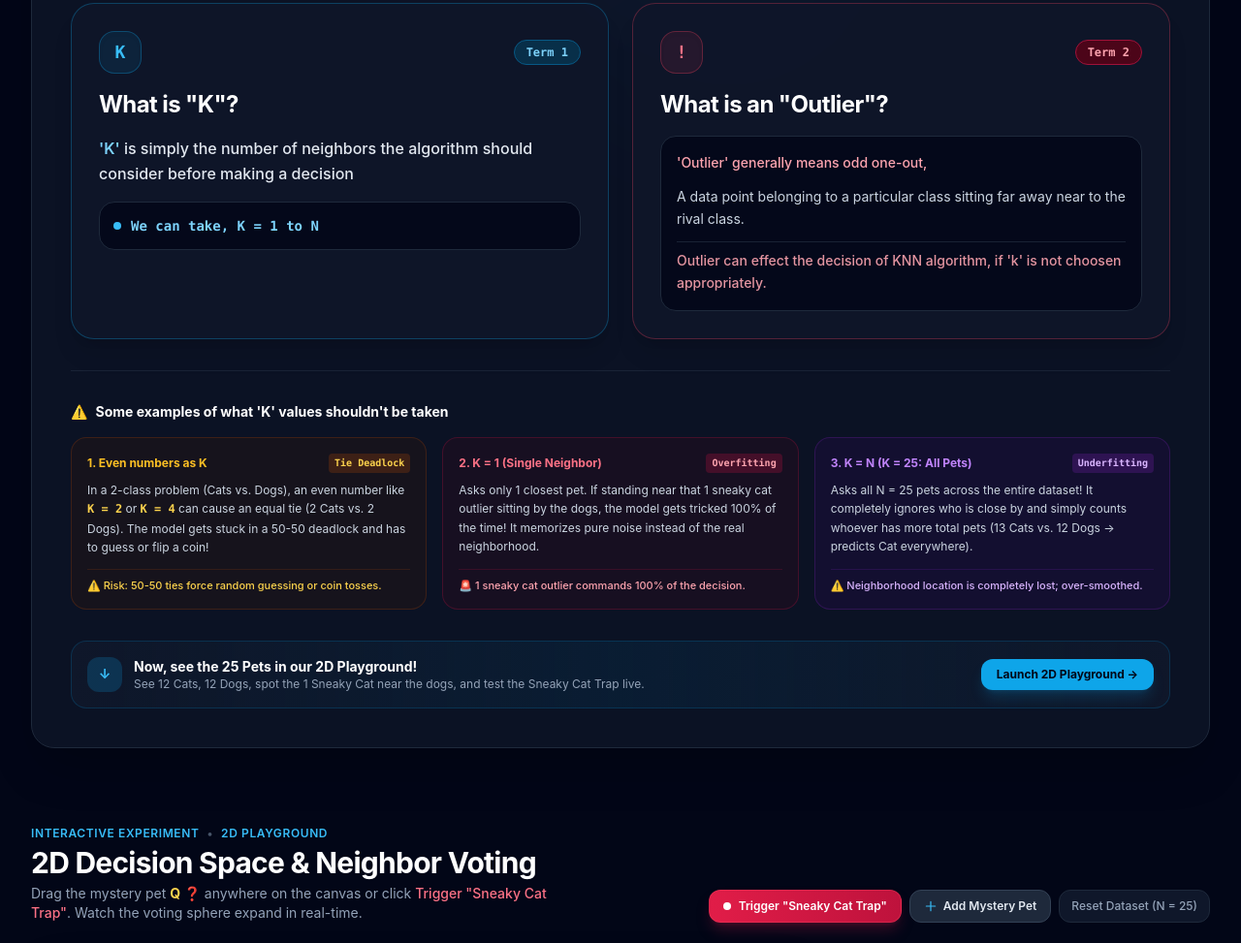
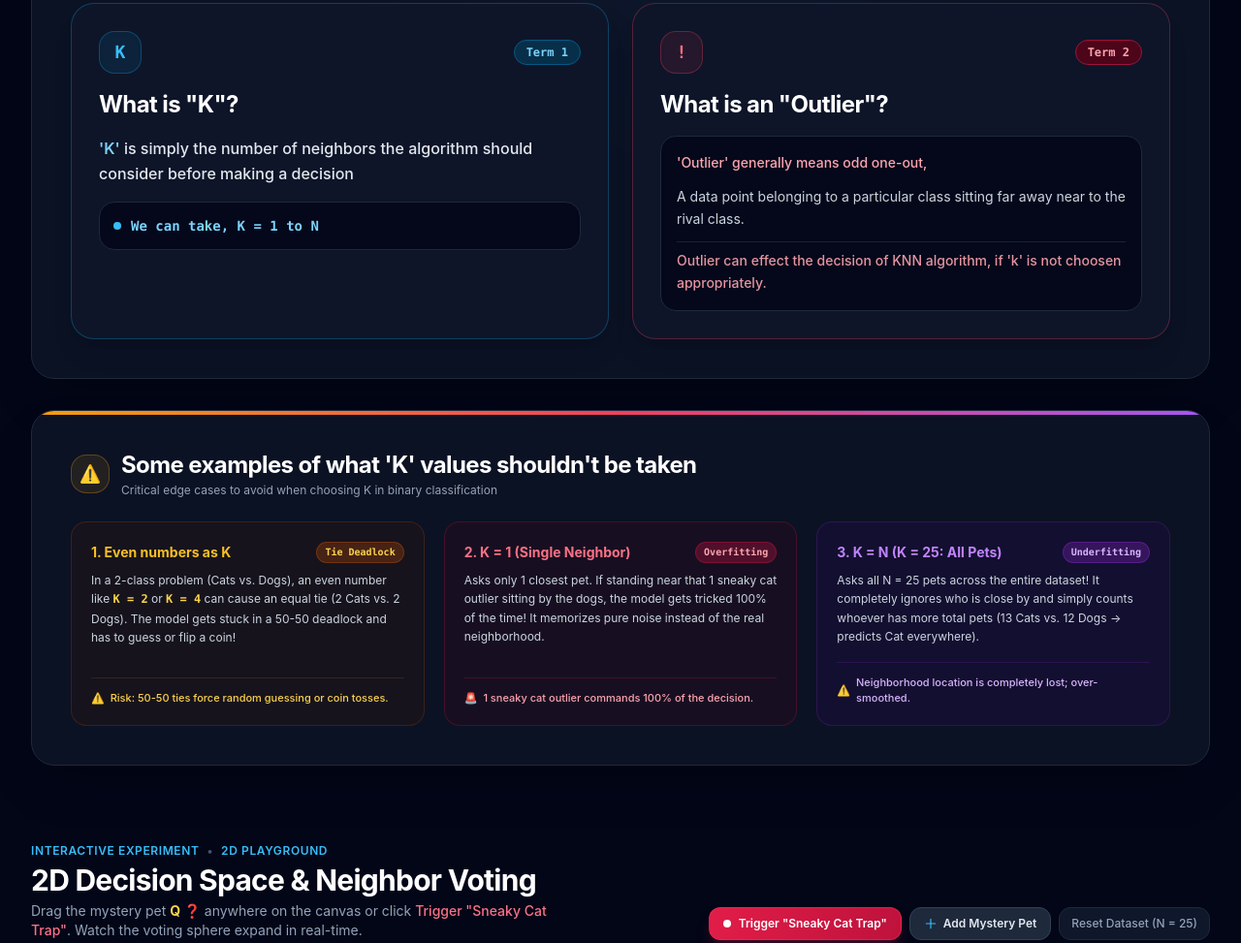
Before and after one commit to Ayush-Tummalapalli/knnpresentation, a plain HTML site: page index.html in a window 1280 px wide. Shown: the part 448-1421 px from the top of the page at 97% size. Drawn offline with nearby package versions, Linux system fonts and the light colour scheme.

Commit message:
Separate intuition terms and what K values to avoid into two distinct boxes, remove bridge banner

```diff
--- a/index.html
+++ b/index.html
@@ -118,10 +118,11 @@
     </section>
 
     <!-- SECTION 1: UNDERSTANDING 'K' AND 'OUTLIERS' (BINARY WAR ANALOGY) -->
-    <section id="intuition" class="scroll-mt-20">
+    <section id="intuition" class="scroll-mt-20 space-y-8">
+      <!-- BOX 1: THE TWO TERMS (2 SUB-BOXES) -->
       <div class="glass-panel p-8 sm:p-10 rounded-3xl border border-slate-800 shadow-2xl relative overflow-hidden">
         <!-- Top accent decoration -->
-        <div class="absolute top-0 left-0 right-0 h-1 bg-gradient-to-r from-rose-500 via-sky-500 to-emerald-500"></div>
+        <div class="absolute top-0 left-0 right-0 h-1 bg-gradient-to-r from-sky-500 via-indigo-400 to-rose-500"></div>
 
         <div class="max-w-5xl mb-8">
           <h2 class="text-2xl sm:text-3xl lg:text-4xl font-extrabold text-white tracking-tight whitespace-normal sm:whitespace-nowrap">
@@ -188,81 +189,77 @@
           </div>
 
         </div>
-
-        <!-- What K values shouldn't be taken -->
-        <div class="mt-8 pt-8 border-t border-slate-800/80">
-          <div class="text-sm font-bold text-white mb-4 flex items-center gap-2">
-            <span class="text-amber-400">⚠️</span>
-            <span>Some examples of what 'K' values shouldn't be taken</span>
-          </div>
-
-          <div class="grid grid-cols-1 md:grid-cols-3 gap-4 text-xs">
+      </div>
+
+      <!-- BOX 2: EXAMPLES OF WHAT K VALUES SHOULDN'T BE TAKEN -->
+      <div class="glass-panel p-8 sm:p-10 rounded-3xl border border-slate-800 shadow-2xl relative overflow-hidden">
+        <!-- Top accent decoration -->
+        <div class="absolute top-0 left-0 right-0 h-1 bg-gradient-to-r from-amber-500 via-rose-500 to-purple-500"></div>
+
+        <div class="mb-6 flex items-center gap-3">
+          <div class="w-10 h-10 rounded-2xl bg-amber-500/10 border border-amber-500/30 flex items-center justify-center text-lg text-amber-400">
+            ⚠️
+          </div>
+          <div>
+            <h3 class="text-xl sm:text-2xl font-bold text-white tracking-tight">
+              Some examples of what 'K' values shouldn't be taken
+            </h3>
+            <p class="text-xs text-slate-400 mt-0.5">Critical edge cases to avoid when choosing K in binary classification</p>
+          </div>
+        </div>
+
+        <div class="grid grid-cols-1 md:grid-cols-3 gap-5 text-xs">
           <!-- Box 1: Even numbers as K -->
-            <div class="p-4 rounded-2xl bg-amber-950/20 border border-amber-900/40 flex flex-col justify-between">
+          <div class="p-5 rounded-2xl bg-amber-950/20 border border-amber-900/40 flex flex-col justify-between hover:border-amber-700/60 transition">
             <div>
-                <div class="flex items-center justify-between font-bold text-amber-400 mb-1">
-                  <span>1. Even numbers as K</span>
-                  <span class="font-mono text-[10px] px-1.5 py-0.5 rounded bg-amber-900/40 text-amber-300">Tie Deadlock</span>
-                </div>
-                <p class="text-slate-300 leading-relaxed mt-2">
+              <div class="flex items-center justify-between font-bold text-amber-400 mb-1.5">
+                <span class="text-sm">1. Even numbers as K</span>
+                <span class="font-mono text-[10px] px-2 py-0.5 rounded-full bg-amber-900/50 text-amber-300 border border-amber-800/60">Tie Deadlock</span>
+              </div>
+              <p class="text-slate-300 leading-relaxed mt-2 text-xs">
                 In a 2-class problem (Cats vs. Dogs), an even number like <span class="font-mono text-amber-300 font-semibold">K = 2</span> or <span class="font-mono text-amber-300 font-semibold">K = 4</span> can cause an equal tie (2 Cats vs. 2 Dogs). The model gets stuck in a 50-50 deadlock and has to guess or flip a coin!
               </p>
             </div>
-              <div class="mt-3 pt-2 border-t border-amber-900/30 text-[11px] text-amber-300 font-medium">
-                ⚠️ Risk: 50-50 ties force random guessing or coin tosses.
+            <div class="mt-4 pt-3 border-t border-amber-900/40 text-[11px] text-amber-300 font-medium flex items-center gap-1.5">
+              <span>⚠️</span>
+              <span>Risk: 50-50 ties force random guessing or coin tosses.</span>
             </div>
           </div>
 
           <!-- Box 2: K = 1 -->
-            <div class="p-4 rounded-2xl bg-rose-950/20 border border-rose-900/40 flex flex-col justify-between">
+          <div class="p-5 rounded-2xl bg-rose-950/20 border border-rose-900/40 flex flex-col justify-between hover:border-rose-700/60 transition">
             <div>
-                <div class="flex items-center justify-between font-bold text-rose-400 mb-1">
-                  <span>2. K = 1 (Single Neighbor)</span>
-                  <span class="font-mono text-[10px] px-1.5 py-0.5 rounded bg-rose-900/40 text-rose-300">Overfitting</span>
-                </div>
-                <p class="text-slate-300 leading-relaxed mt-2">
+              <div class="flex items-center justify-between font-bold text-rose-400 mb-1.5">
+                <span class="text-sm">2. K = 1 (Single Neighbor)</span>
+                <span class="font-mono text-[10px] px-2 py-0.5 rounded-full bg-rose-900/50 text-rose-300 border border-rose-800/60">Overfitting</span>
+              </div>
+              <p class="text-slate-300 leading-relaxed mt-2 text-xs">
                 Asks only 1 closest pet. If standing near that 1 sneaky cat outlier sitting by the dogs, the model gets tricked 100% of the time! It memorizes pure noise instead of the real neighborhood.
               </p>
             </div>
-              <div class="mt-3 pt-2 border-t border-rose-900/30 text-[11px] text-rose-300 font-medium">
-                🚨 1 sneaky cat outlier commands 100% of the decision.
+            <div class="mt-4 pt-3 border-t border-rose-900/40 text-[11px] text-rose-300 font-medium flex items-center gap-1.5">
+              <span>🚨</span>
+              <span>1 sneaky cat outlier commands 100% of the decision.</span>
             </div>
           </div>
 
           <!-- Box 3: K = N (K = 25) -->
-            <div class="p-4 rounded-2xl bg-purple-950/20 border border-purple-900/40 flex flex-col justify-between">
+          <div class="p-5 rounded-2xl bg-purple-950/20 border border-purple-900/40 flex flex-col justify-between hover:border-purple-700/60 transition">
             <div>
-                <div class="flex items-center justify-between font-bold text-purple-400 mb-1">
-                  <span>3. K = N (K = 25: All Pets)</span>
-                  <span class="font-mono text-[10px] px-1.5 py-0.5 rounded bg-purple-900/40 text-purple-300">Underfitting</span>
-                </div>
-                <p class="text-slate-300 leading-relaxed mt-2">
+              <div class="flex items-center justify-between font-bold text-purple-400 mb-1.5">
+                <span class="text-sm">3. K = N (K = 25: All Pets)</span>
+                <span class="font-mono text-[10px] px-2 py-0.5 rounded-full bg-purple-900/50 text-purple-300 border border-purple-800/60">Underfitting</span>
+              </div>
+              <p class="text-slate-300 leading-relaxed mt-2 text-xs">
                 Asks all N = 25 pets across the entire dataset! It completely ignores who is close by and simply counts whoever has more total pets (13 Cats vs. 12 Dogs &rarr; predicts Cat everywhere).
               </p>
             </div>
-              <div class="mt-3 pt-2 border-t border-purple-900/30 text-[11px] text-purple-300 font-medium">
-                ⚠️ Neighborhood location is completely lost; over-smoothed.
-              </div>
-            </div>
-          </div>
-        </div>
-
-        <!-- Seamless Bridge to Practical Section -->
-        <div class="mt-8 p-4 rounded-2xl bg-gradient-to-r from-slate-900 via-sky-950/40 to-slate-900 border border-sky-800/40 flex flex-col sm:flex-row items-center justify-between gap-4">
-          <div class="flex items-center gap-3">
-            <div class="w-9 h-9 rounded-xl bg-sky-500/20 text-sky-400 flex items-center justify-center font-bold text-sm">
-              &darr;
-            </div>
-            <div>
-              <div class="font-bold text-white text-sm">Now, see the 25 Pets in our 2D Playground!</div>
-              <div class="text-xs text-slate-400">See 12 Cats, 12 Dogs, spot the 1 Sneaky Cat near the dogs, and test the Sneaky Cat Trap live.</div>
-            </div>
-          </div>
-          <a href="#playground" class="px-4 py-2 rounded-xl bg-sky-500 hover:bg-sky-400 text-slate-950 font-bold text-xs shadow-lg shadow-sky-500/20 transition whitespace-nowrap">
-            Launch 2D Playground &rarr;
-          </a>
-        </div>
-
+            <div class="mt-4 pt-3 border-t border-purple-900/40 text-[11px] text-purple-300 font-medium flex items-center gap-1.5">
+              <span>⚠️</span>
+              <span>Neighborhood location is completely lost; over-smoothed.</span>
+            </div>
+          </div>
+        </div>
       </div>
     </section>
 
```
Lines whose indentation alone changed are shown as unchanged.
